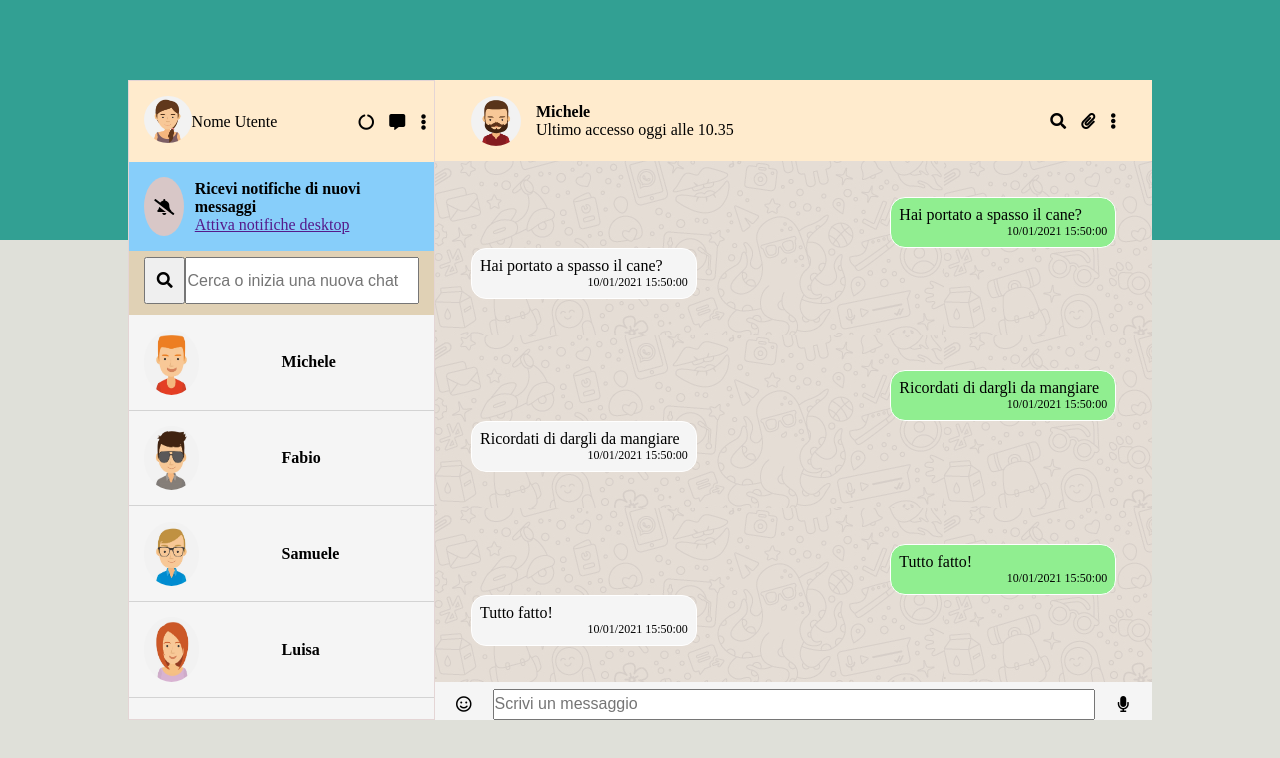
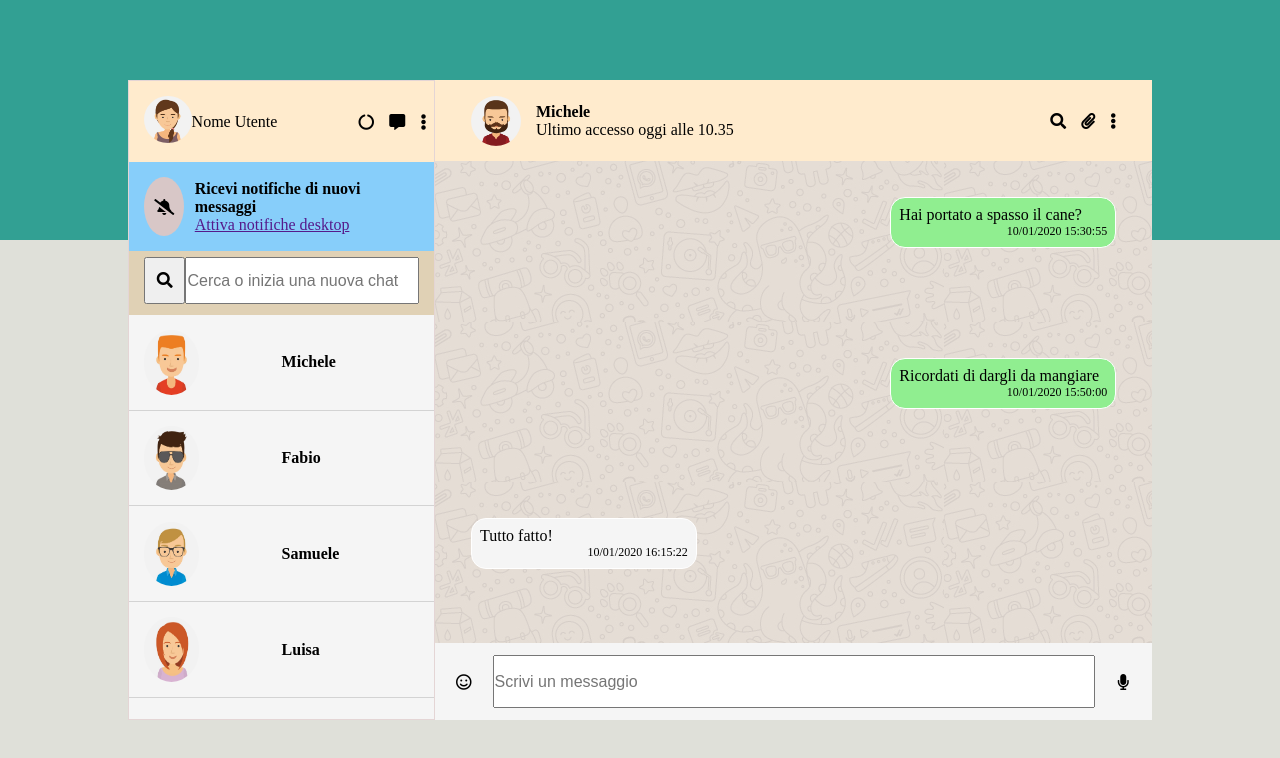
Before and after one commit to LucaOcchio99/vue-boolzapp, a plain HTML site: page index.html in a window 1280 px wide. Drawn offline with nearby package versions, Linux system fonts and the light colour scheme.

Commit message:
first part finished

```diff
--- a/css/style.css
+++ b/css/style.css
@@ -118,6 +118,11 @@
     display: flex;
     padding: 5%;
     border-bottom: 1px solid lightgrey;
+    cursor: pointer;
+}
+
+.person:hover {
+   background-color: rgba(221, 200, 200, 0.726);
 }
 
 .user_photo,
@@ -169,7 +174,7 @@
 .background_chat {
     flex-grow: 1;
     background-image: url(../img/mine.jpg);
-
+    overflow: auto;
     display: flex;
     flex-direction: column;
 
--- a/index.html
+++ b/index.html
@@ -119,13 +119,13 @@
 
                 <div class="background_chat"
                 v-for="message in contacts[activeContact].messages">
-                    <div class="message_sent">
+                    <div class="message_sent" v-if="message.status === 'sent'">
                         <p>{{ message.text }}</p>
-                        <p>10/01/2021 15:50:00</p>
+                        <p>{{ message.date }}</p>
                     </div>
-                    <div class="message_received">
+                    <div class="message_received" v-else>
                         <p>{{ message.text }}</p>
-                        <p>10/01/2021 15:50:00</p>
+                        <p>{{ message.date }}</p>
                     </div>
                 </div>
 
```
